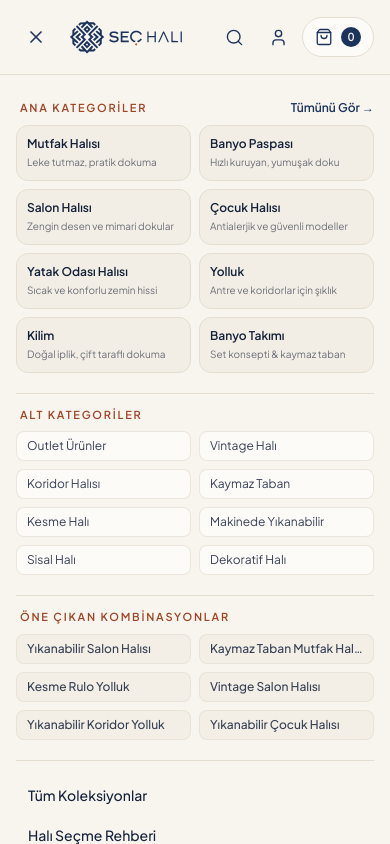
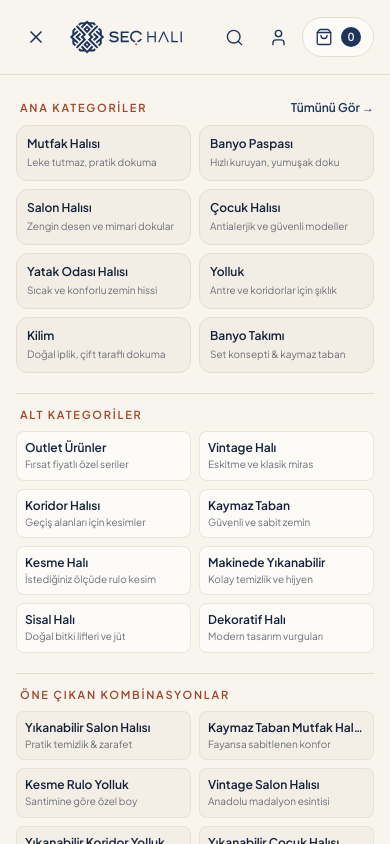
Before and after one commit to oguzolgun/halici, a Next.js app: page / in a window 390 px wide. Both pictures are taken after a click on the button 36 px from the left and 37 px from the top of the page. Shown: the top 844 px of the page. Built offline with nearby package versions, Linux system fonts and the light colour scheme.

Commit message:
style(navbar): render subcategory descriptions as clean subtitles instead of parentheses

```diff
--- a/src/components/layout/Header.tsx
+++ b/src/components/layout/Header.tsx
@@ -414,10 +414,12 @@ export function Header() {
                     <li key={sub.href}>
                       <Link
                         href={sub.href}
-                        className="block rounded-lg px-2 py-1 text-xs text-ink/85 transition-colors hover:bg-sand/50 hover:text-navy"
+                        className="group block rounded-lg px-2 py-1 transition-colors hover:bg-sand/50"
                       >
-                        <span className="font-medium text-ink">{sub.label}</span>
-                        <span className="ml-1 text-[11px] text-stone">({sub.desc})</span>
+                        <span className="block text-xs font-semibold text-ink group-hover:text-navy truncate">
+                          {sub.label}
+                        </span>
+                        <p className="line-clamp-1 text-[11px] text-stone">{sub.desc}</p>
                       </Link>
                     </li>
                   ))}
@@ -512,9 +514,10 @@ export function Header() {
                       key={sub.href}
                       href={sub.href}
                       onClick={() => setMobileOpen(false)}
-                      className="rounded-lg border border-line/70 bg-ivory-soft px-2.5 py-1.5 text-xs text-ink/85 transition-colors hover:border-navy/40 hover:text-navy"
+                      className="group flex flex-col justify-between rounded-lg border border-line/70 bg-ivory-soft p-2 text-xs transition-colors hover:border-navy/40 hover:bg-sand/40"
                     >
-                      {sub.label}
+                      <span className="font-semibold text-ink group-hover:text-navy truncate">{sub.label}</span>
+                      <span className="mt-0.5 line-clamp-1 text-[10px] text-stone">{sub.desc}</span>
                     </Link>
                   ))}
                 </div>
@@ -530,9 +533,10 @@ export function Header() {
                       key={comb.href}
                       href={comb.href}
                       onClick={() => setMobileOpen(false)}
-                      className="rounded-lg border border-line/70 bg-sand/30 px-2.5 py-1.5 text-xs text-ink/85 transition-colors hover:border-navy/40 hover:text-navy"
+                      className="group flex flex-col justify-between rounded-lg border border-line/70 bg-sand/30 p-2 text-xs transition-colors hover:border-navy/40 hover:bg-sand/60"
                     >
-                      <span className="block font-medium truncate">{comb.label}</span>
+                      <span className="font-semibold text-ink group-hover:text-navy truncate">{comb.label}</span>
+                      <span className="mt-0.5 line-clamp-1 text-[10px] text-stone">{comb.desc}</span>
                     </Link>
                   ))}
                 </div>
```
